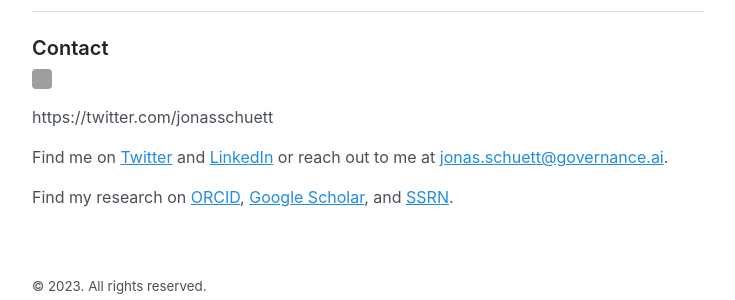
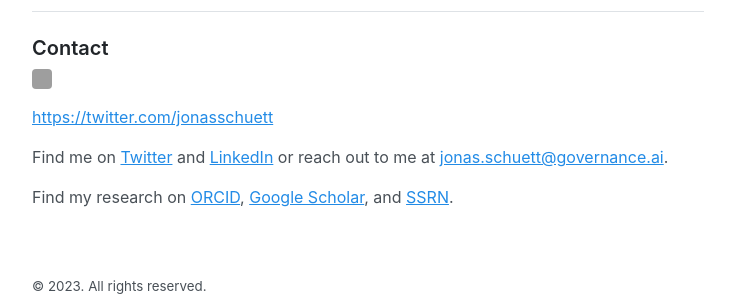
Before and after one commit to jonasschuett/jonasschuett.github.io, a Jekyll site: the page built from _posts/2020-04-04-introduction.md, in a window 1280 px wide. Shown: the part 3048-3348 px from the top of the page, without its empty margins (272-1007 px from the left). Built offline with Jekyll 4.4.1, drawn with Linux system fonts in a browser that asks for light colours; grey boxes are pictures that could not be loaded.

Commit message:
Update 2020-04-04-introduction.md

```diff
--- a/_posts/2020-04-04-introduction.md
+++ b/_posts/2020-04-04-introduction.md
@@ -91,7 +91,7 @@ IEEE Transactions on Technology and Society <br>
 <p float="left">
   <img src="https://raw.githubusercontent.com/FortAwesome/Font-Awesome/6.x/svgs/solid/twitter.svg" width="20" height="20">
 </p>
-https://twitter.com/jonasschuett
+<https://twitter.com/jonasschuett>
 
 
 Find me on [Twitter](https://twitter.com/jonasschuett) and [LinkedIn](https://www.linkedin.com/in/jonasschuett) or reach out to me at [jonas.schuett@governance.ai](mailto:jonas.schuett@governance.ai).
```
